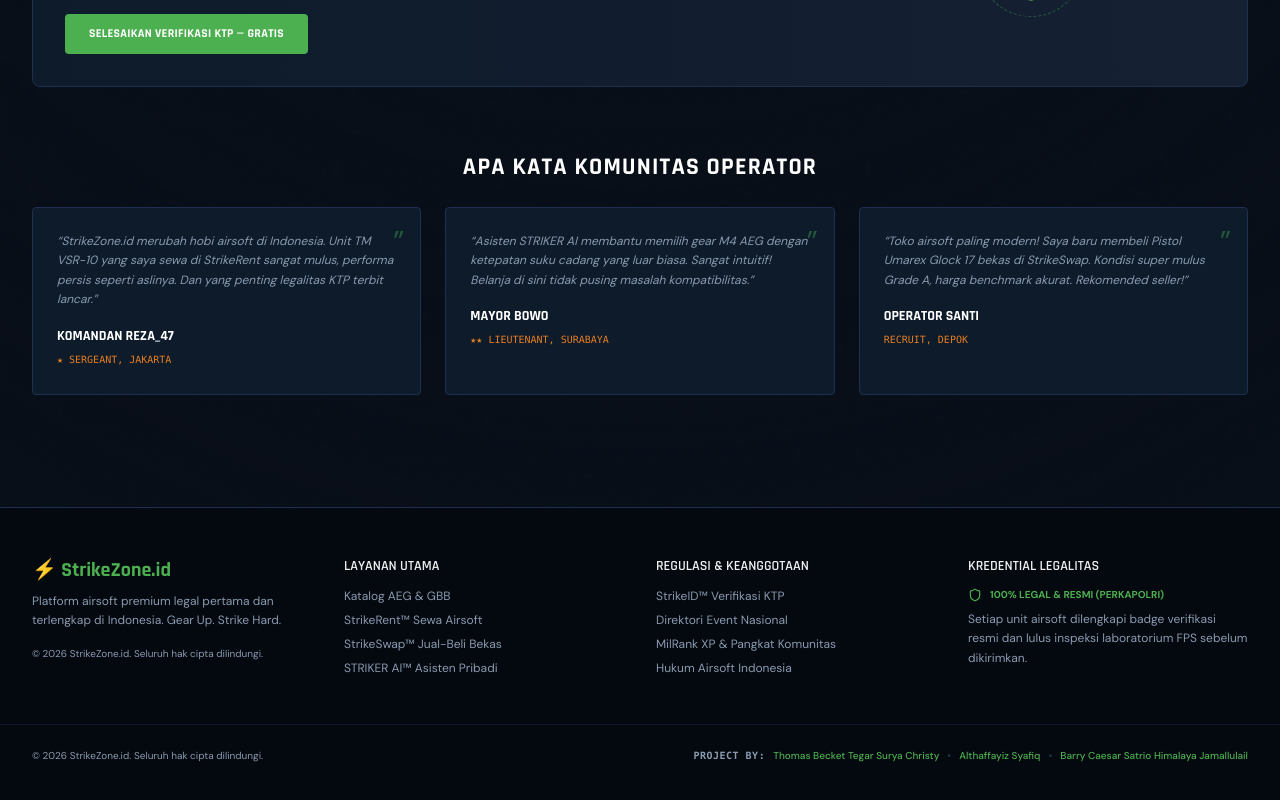
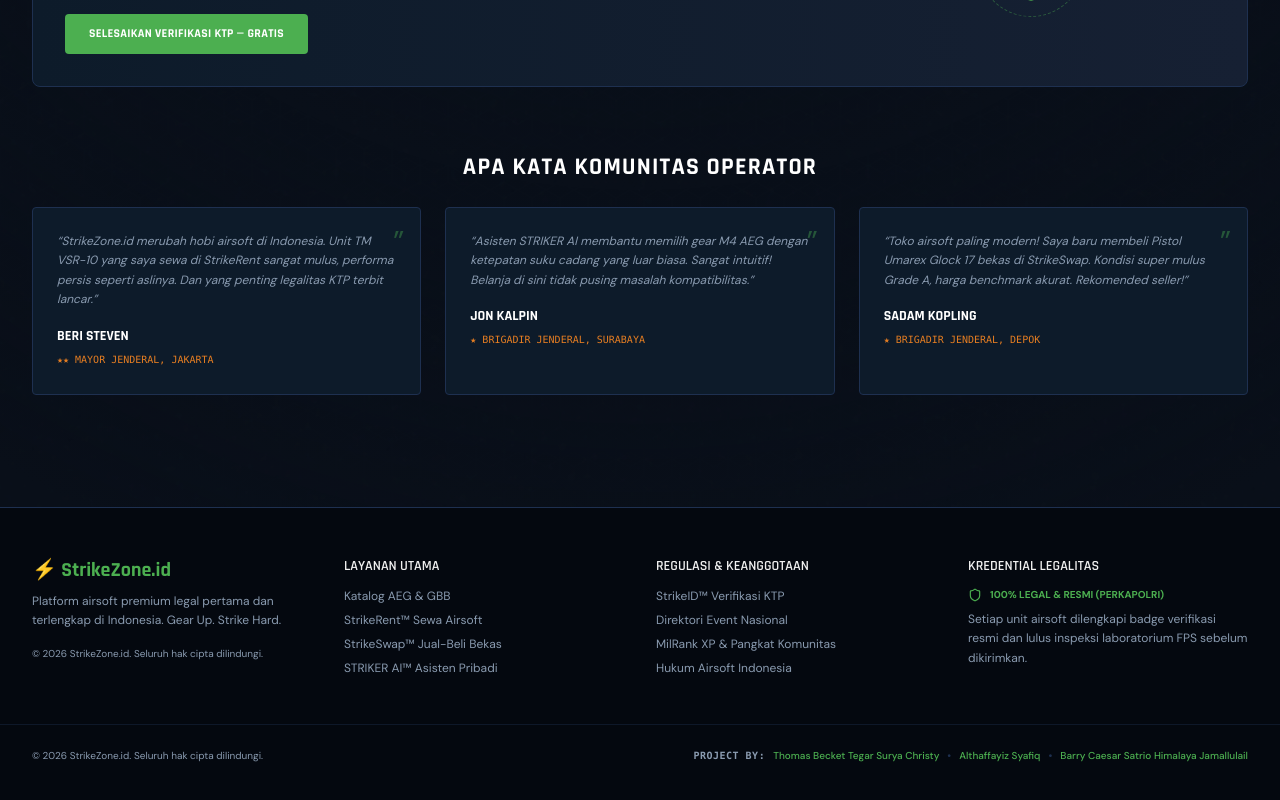
Before and after one commit to ThomasBecket/StrikeZone.id, a Next.js app: page / in a window 1280 px wide. Shown: the part 1966-2766 px from the top of the page. Built offline with nearby package versions, Linux system fonts and the light colour scheme.

Commit message:
Update page.tsx

```diff
--- a/app/page.tsx
+++ b/app/page.tsx
@@ -408,9 +408,9 @@
         <h2 className="text-2xl font-black font-heading text-white text-center uppercase tracking-wider">Apa Kata Komunitas Operator</h2>
         <div className="grid grid-cols-1 md:grid-cols-3 gap-6">
           {[
-            { name: "Komandan Reza_47", rank: "★ Sergeant, Jakarta", text: "StrikeZone.id merubah hobi airsoft di Indonesia. Unit TM VSR-10 yang saya sewa di StrikeRent sangat mulus, performa persis seperti aslinya. Dan yang penting legalitas KTP terbit lancar." },
-            { name: "Mayor Bowo", rank: "★★ Lieutenant, Surabaya", text: "Asisten STRIKER AI membantu memilih gear M4 AEG dengan ketepatan suku cadang yang luar biasa. Sangat intuitif! Belanja di sini tidak pusing masalah kompatibilitas." },
-            { name: "Operator Santi", rank: "Recruit, Depok", text: "Toko airsoft paling modern! Saya baru membeli Pistol Umarex Glock 17 bekas di StrikeSwap. Kondisi super mulus Grade A, harga benchmark akurat. Rekomended seller!" }
+            { name: "Beri Steven", rank: "★★ Mayor Jenderal, Jakarta", text: "StrikeZone.id merubah hobi airsoft di Indonesia. Unit TM VSR-10 yang saya sewa di StrikeRent sangat mulus, performa persis seperti aslinya. Dan yang penting legalitas KTP terbit lancar." },
+            { name: "Jon Kalpin", rank: "★ Brigadir Jenderal, Surabaya", text: "Asisten STRIKER AI membantu memilih gear M4 AEG dengan ketepatan suku cadang yang luar biasa. Sangat intuitif! Belanja di sini tidak pusing masalah kompatibilitas." },
+            { name: "Sadam Kopling", rank: "★ Brigadir Jenderal, Depok", text: "Toko airsoft paling modern! Saya baru membeli Pistol Umarex Glock 17 bekas di StrikeSwap. Kondisi super mulus Grade A, harga benchmark akurat. Rekomended seller!" }
           ].map((t, idx) => (
             <div key={idx} className="bg-[#0D1B2A] border border-[#1E3050] p-6 rounded relative">
               <span className="text-3xl text-[#4CAF50]/40 absolute top-4 right-4">”</span>
@@ -1243,16 +1243,16 @@
   const mockLeaderboard = useMemo(() => {
     if (subTab === "nasional") {
       return [
-        { key: 1, pos: 1, name: "Komandan Sugi", rank: "General", xp: 148200 },
-        { key: 2, pos: 2, name: "Letnan Gunawan", rank: "Colonel", xp: 125100 },
-        { key: 3, pos: 3, name: "Sersan_Bowo", rank: "Lieutenant", xp: 95300 },
-        { key: 4, pos: 247, name: "Kamu (Operator_Reza)", rank: "Sergeant", xp: 4200, current: true }
+        { key: 1, pos: 1, name: "Thomas Becket", rank: "Jenderal Besar", xp: 148200 },
+        { key: 2, pos: 2, name: "Althaf Syafiq", rank: "Jenderal Besar", xp: 125100 },
+        { key: 3, pos: 3, name: "Ripat Atalah", rank: "Letnan Jenderal", xp: 95300 },
+        { key: 4, pos: 247, name: "Kamu (Beri Steven)", rank: "Mayor Jenderal", xp: 4200, current: true }
       ];
     }
     return [
-      { key: 5, pos: 1, name: "Sersan_Bowo", rank: "Lieutenant", xp: 95300 },
-      { key: 6, pos: 2, name: "Sersan_Hendra", rank: "Lieutenant", xp: 82000 },
-      { key: 7, pos: 247, name: "Kamu (Operator_Reza)", rank: "Sergeant", xp: 4200, current: true }
+      { key: 5, pos: 1, name: "Hagi Geming", rank: "Letnan Jenderal", xp: 95300 },
+      { key: 6, pos: 2, name: "Bangjek Satria", rank: "Mayor Jenderal", xp: 82000 },
+      { key: 7, pos: 247, name: "Kamu (Beri Steven)", rank: "Mayor Jenderal", xp: 4200, current: true }
     ];
   }, [subTab]);
 
@@ -1265,8 +1265,8 @@
             🎖️
           </div>
           <div>
-            <h3 className="font-heading font-black text-2xl text-white uppercase">Sersan Kepala Reza</h3>
-            <p className="text-xs text-[#E67E22] font-mono uppercase tracking-widest font-bold">RECRUIT (LEVEL 4) ➔ SERGEANT (★ CURRENT)</p>
+            <h3 className="font-heading font-black text-2xl text-white uppercase">Beri Steven</h3>
+            <p className="text-xs text-[#E67E22] font-mono uppercase tracking-widest font-bold">Mayor Jenderal (★★)</p>
             <div className="mt-2 w-full md:w-64 bg-[#162033] h-2.5 rounded-full overflow-hidden border border-[#1E3050]">
               <div className="bg-yellow-500 h-full w-[72%]"></div>
             </div>
@@ -1545,12 +1545,12 @@
 
             <div className="flex justify-center gap-4">
               <button
-                onClick={() => setFileSelected("ktp_reza.png")}
+                onClick={() => setFileSelected("ktp_beri.png")}
                 className={`text-xs py-2 px-4 rounded ${
                   fileSelected ? "bg-emerald-600 text-white" : "bg-[#162033] text-[#8A9BB0] border border-[#1E3050]"
                 }`}
               >
-                {fileSelected ? "✓ KTP_REZA.PNG TERPILIH" : "PILIH FILE CONTOH KTP"}
+                {fileSelected ? "✓ KTP_BERI.PNG TERPILIH" : "PILIH FILE CONTOH KTP"}
               </button>
             </div>
 
@@ -1623,7 +1623,7 @@
   const [successModalOpen, setSuccessModalOpen] = useState(false);
 
   const [formFields, setFormFields] = useState({
-    name: "Lt. Reza Hendra",
+    name: "Beri Steven",
     phone: "081298457788",
     city: "Jakarta Selatan",
     addr: "Kavling Taktis, Gang M4, No. 47"
```
